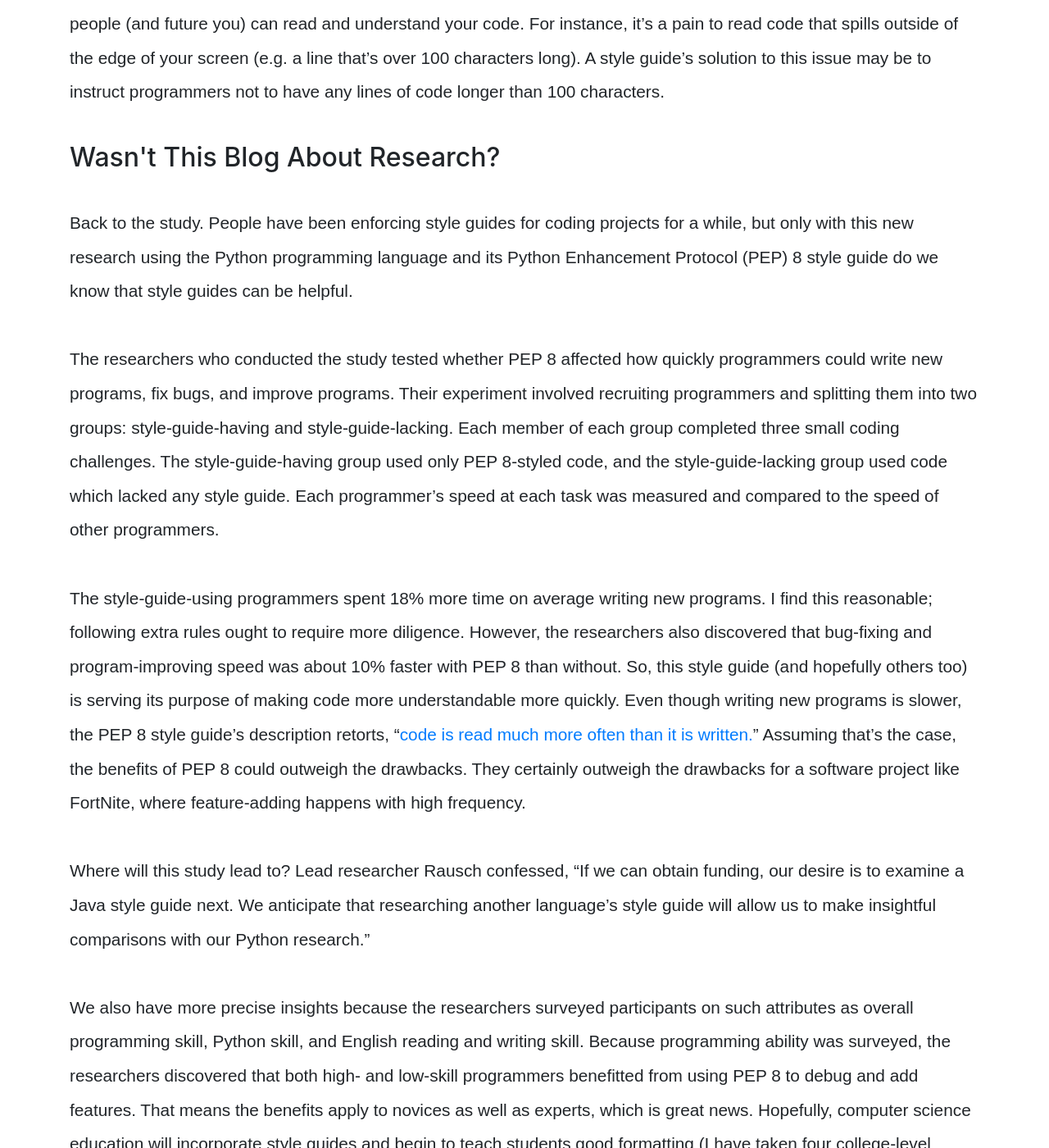
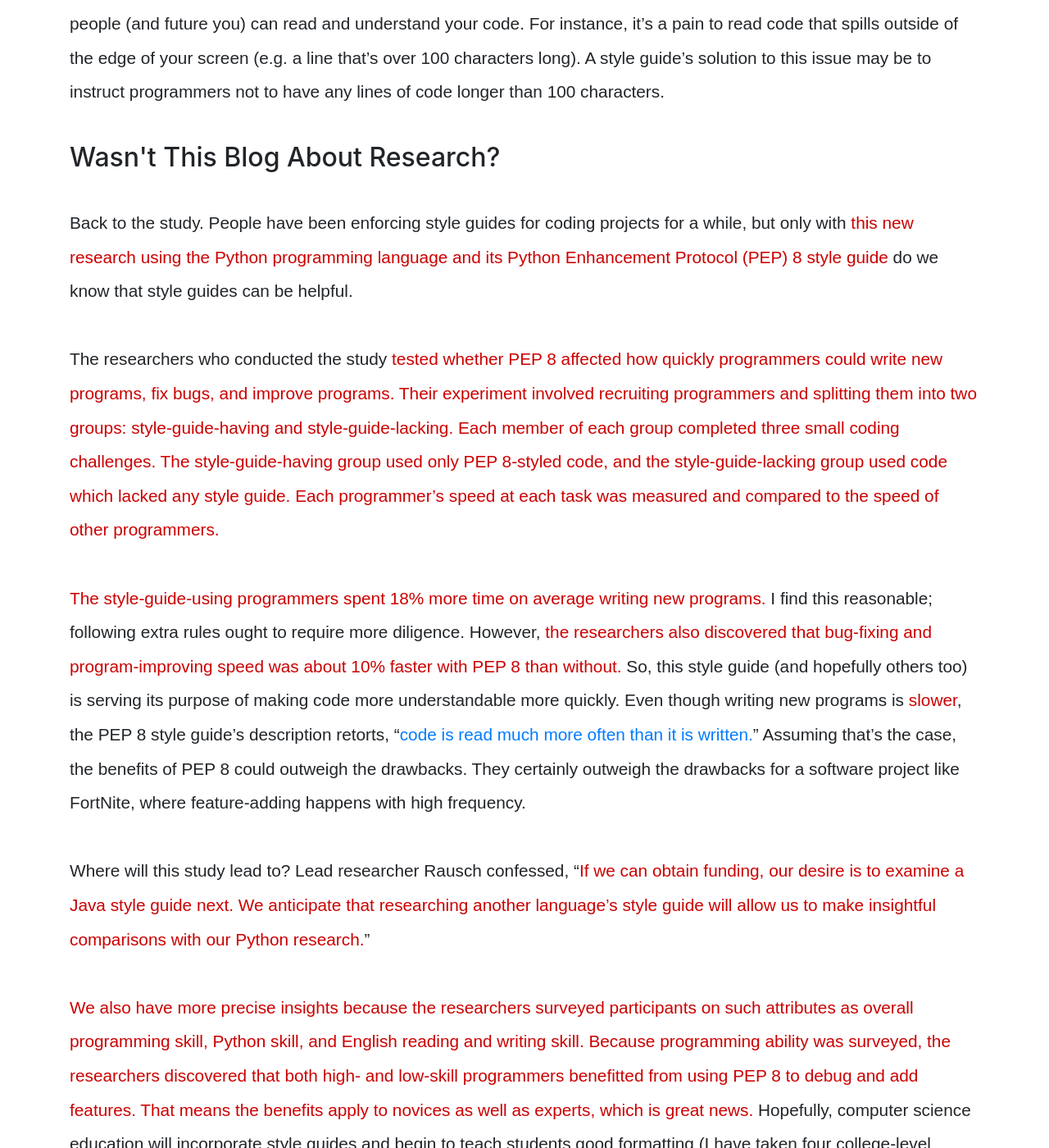
Before and after one commit to libben/libben.github.io, a Jekyll site: the page built from _posts/2018-12-11-substance-with-style.html, in a window 1280 px wide and 1400 px high, scrolled down 6285 px. Shown: the whole window at 82% size. Built offline with Jekyll 4.4.1, drawn with Linux system fonts in a browser that asks for light colours; some of the changed text lies outside the part shown.

Commit message:
fake blog highlighting

```diff
--- a/_posts/2018-12-11-substance-with-style.html
+++ b/_posts/2018-12-11-substance-with-style.html
@@ -38,15 +38,15 @@ author: Benjamin Rausch
 </figure>
 
 <h3>Why Style Matters</h3>
-<p class="m-post-content">A <a href="#">new research study</a> published in <i>IEEE Transactions on
+<p class="m-post-content"><span class="hypothetical">A <a href="#">new research study</a></span> published in <i>IEEE Transactions on
   Software Engineering</i> this month suggests that enforcing style guides is more than just a way
   to exert control over others. This study, which is from the University of California, Davis,
-  studied the effect that using a Python programming style guide had on programmers’ programming
-  speeds. The researchers learned that programmers fixed coding errors and added new features to
-  styled code about 10% faster than they did to unstyled code. Ben Rausch, lead researcher for the
-  study, asserted, “Our results for Python 3 and PEP 8  (the Python style guide used in the study)
+  studied <span class="hypothetical">the effect that using a Python programming style guide had on programmers’ programming
+  speeds</span>. The researchers learned that programmers fixed coding errors and added new features to
+  styled code about <span class="hypothetical">10% faster</span> than they did to unstyled code. Ben Rausch, lead researcher for the
+  study, asserted, <span class="hypothetical">“Our results for Python 3 and PEP 8  (the Python style guide used in the study)
   have been promising: the productivity gains are substantial. We look forward to investigating
-  popular style guides for other languages.” So, your English teacher had a point! When there’s
+  popular style guides for other languages.”</span> So, your English teacher had a point! When there’s
   structure to the content you’re reading, it’s easier to find what you’re looking for.
 </p>
 <h2>So What?</h2>
@@ -132,30 +132,30 @@ author: Benjamin Rausch
 </p>
 <h2>Wasn't This Blog About Research?</h2>
 <p class="m-post-content">
-    Back to the study. People have been enforcing style guides for coding projects for a while, but only with this new research using the Python programming language and its Python Enhancement Protocol (PEP) 8 style guide do we know that style guides can be helpful.
+    Back to the study. People have been enforcing style guides for coding projects for a while, but only with <span class="hypothetical">this new research using the Python programming language and its Python Enhancement Protocol (PEP) 8 style guide</span> do we know that style guides can be helpful.
     <br><br>
-    The researchers who conducted the study tested whether PEP 8 affected how quickly programmers could write new programs, fix bugs, and improve programs. Their experiment involved recruiting programmers and splitting them into two groups: style-guide-having and style-guide-lacking. Each member of each group completed three small coding challenges. The style-guide-having group used only PEP 8-styled code, and the style-guide-lacking group used code which lacked any style guide. Each programmer’s speed at each task was measured and compared to the speed of other programmers.
+    The researchers who conducted the study <span class="hypothetical">tested whether PEP 8 affected how quickly programmers could write new programs, fix bugs, and improve programs. Their experiment involved recruiting programmers and splitting them into two groups: style-guide-having and style-guide-lacking. Each member of each group completed three small coding challenges. The style-guide-having group used only PEP 8-styled code, and the style-guide-lacking group used code which lacked any style guide. Each programmer’s speed at each task was measured and compared to the speed of other programmers.</span>
     <br><br>
-    The style-guide-using programmers spent 18% more time on average writing new programs. I find
-    this reasonable; following extra rules ought to require more diligence. However, the
+    <span class="hypothetical">The style-guide-using programmers spent 18% more time on average writing new programs.</span> I find
+    this reasonable; following extra rules ought to require more diligence. However, <span class="hypothetical">the
     researchers also discovered that bug-fixing and program-improving speed was about 10% faster
-    with PEP 8 than without. So, this style guide (and hopefully others too) is serving its purpose
-    of making code more understandable more quickly. Even though writing new programs is slower,
+    with PEP 8 than without.</span> So, this style guide (and hopefully others too) is serving its purpose
+    of making code more understandable more quickly. Even though writing new programs is <span class="hypothetical">slower</span>,
     the PEP 8 style guide’s description retorts,
     “<a href="https://www.python.org/dev/peps/pep-0008/#a-foolish-consistency-is-the-hobgoblin-of-little-minds">code is read much more often than it is written.</a>”
     Assuming that’s the case, the benefits of PEP 8 could outweigh the drawbacks. They certainly
     outweigh the drawbacks for a software project like FortNite, where feature-adding happens with
     high frequency.
     <br><br>
-    Where will this study lead to? Lead researcher Rausch confessed, “If we can obtain funding, our desire is to examine a Java style guide next. We anticipate that researching another language’s style guide will allow us to make insightful comparisons with our Python research.”
+    Where will this study lead to? Lead researcher Rausch confessed, “<span class="hypothetical">If we can obtain funding, our desire is to examine a Java style guide next. We anticipate that researching another language’s style guide will allow us to make insightful comparisons with our Python research.</span>”
     <br><br>
-    We also have more precise insights because the researchers surveyed participants on such attributes as overall programming skill, Python skill, and English reading and writing skill. Because programming ability was surveyed, the researchers discovered that both high- and low-skill programmers benefitted from using PEP 8 to debug and add features. That means the benefits apply to novices as well as experts, which is great news. Hopefully, computer science education will incorporate style guides and begin to teach students good formatting (I have taken four college-level programming classes and have never been shown a style guide).
+    <span class="hypothetical">We also have more precise insights because the researchers surveyed participants on such attributes as overall programming skill, Python skill, and English reading and writing skill. Because programming ability was surveyed, the researchers discovered that both high- and low-skill programmers benefitted from using PEP 8 to debug and add features. That means the benefits apply to novices as well as experts, which is great news.</span> Hopefully, computer science education will incorporate style guides and begin to teach students good formatting (I have taken four college-level programming classes and have never been shown a style guide).
     <br><br>
-    Now a couple cautionary details: programmers with low Python familiarity or low written English familiarity didn’t see any benefits from using PEP 8. The first might be because people who are barely familiar with Python’s rules aren’t ready to internalize new rules. As for the second: maybe the challenges of translating English instructions into code and reading English documentation bogged down the programming process; with the process bogged down, perhaps quick analyses of PEP 8 codebases were impossible. These results reveal a potential opportunity for companies who outsource software work overseas: more English training might result in faster coding among teams which use style guides.
+    Now a couple cautionary details: <span class="hypothetical">programmers with low Python familiarity or low written English familiarity didn’t see any benefits from using PEP 8.</span> The first might be because people who are barely familiar with Python’s rules aren’t ready to internalize new rules. As for the second: maybe the challenges of translating English instructions into code and reading English documentation bogged down the programming process; with the process bogged down, perhaps quick analyses of PEP 8 codebases were impossible. These results reveal a potential opportunity for companies who outsource software work overseas: <span class="hypothetical">more English training might result in faster coding among teams which use style guides.</span>
 </p>
 <h2>The Takeaway</h2>
 <p class="m-post-content">
-  Style guides are a promising method for increasing programming speed. The easier it is for developers to add features and fix bugs, the faster they will be able to pass updates along to customers and the faster they will be able to move on to new projects. At the end of it all, you benefit from their speed increases. So, from all of us users of technology: thanks, style guides!
+  Style guides are <span class="hypothetical">a promising method for increasing programming speed</span>. The easier it is for developers to add features and fix bugs, the faster they will be able to pass updates along to customers and the faster they will be able to move on to new projects. At the end of it all, you benefit from their speed increases. So, from all of us users of technology: thanks, style guides!
   <br><br>
   <i class="m-gray">Benjamin Rausch is a student in the University of California, Davis' Bachelor
     of Computer Science program. His areas of interest include software engineering and artificial
--- a/_sass/main.scss
+++ b/_sass/main.scss
@@ -52,3 +52,6 @@ p.h5 {
 .m-gray {
   color: #999999;
 }
+.hypothetical {
+  color: #CC0000;
+}
```
